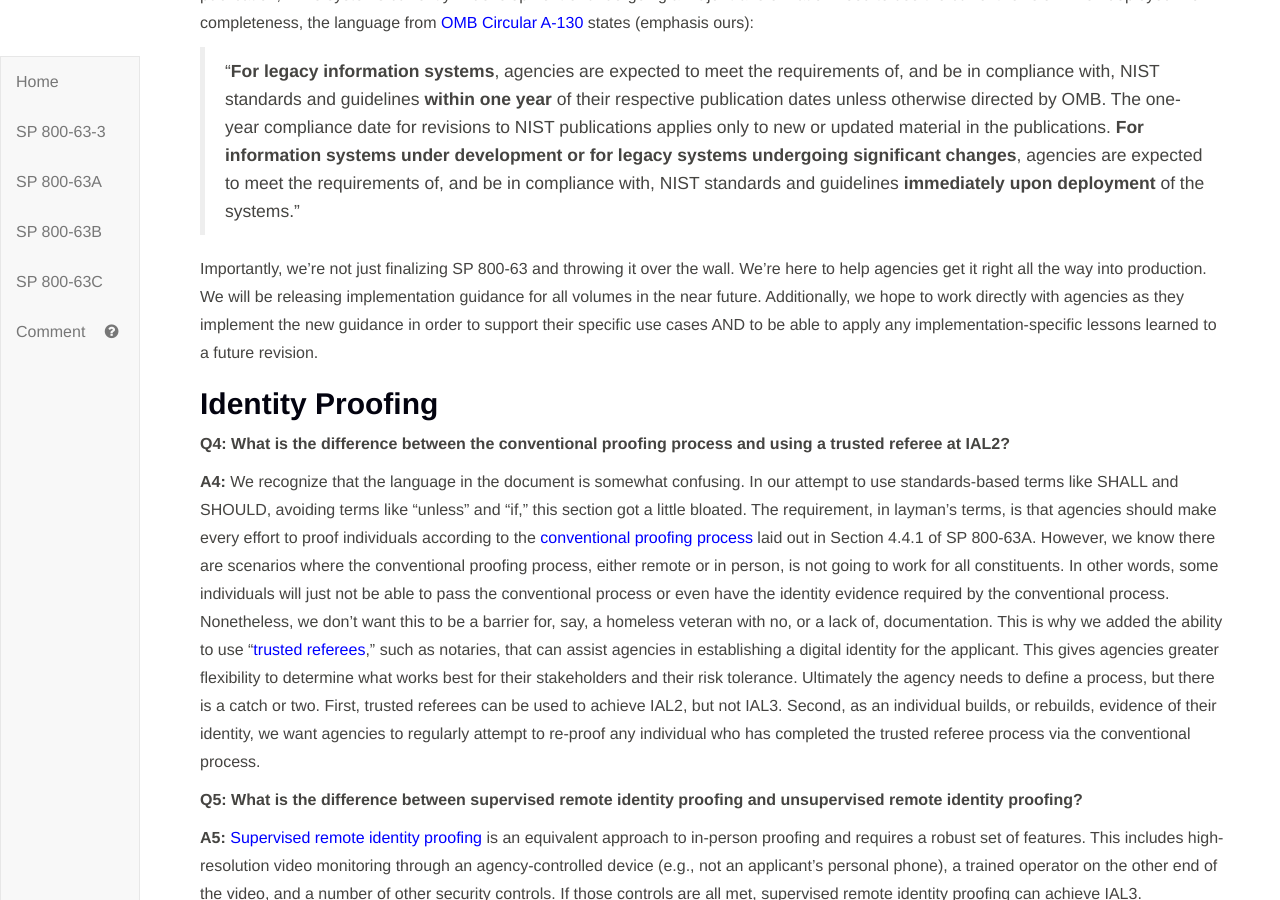
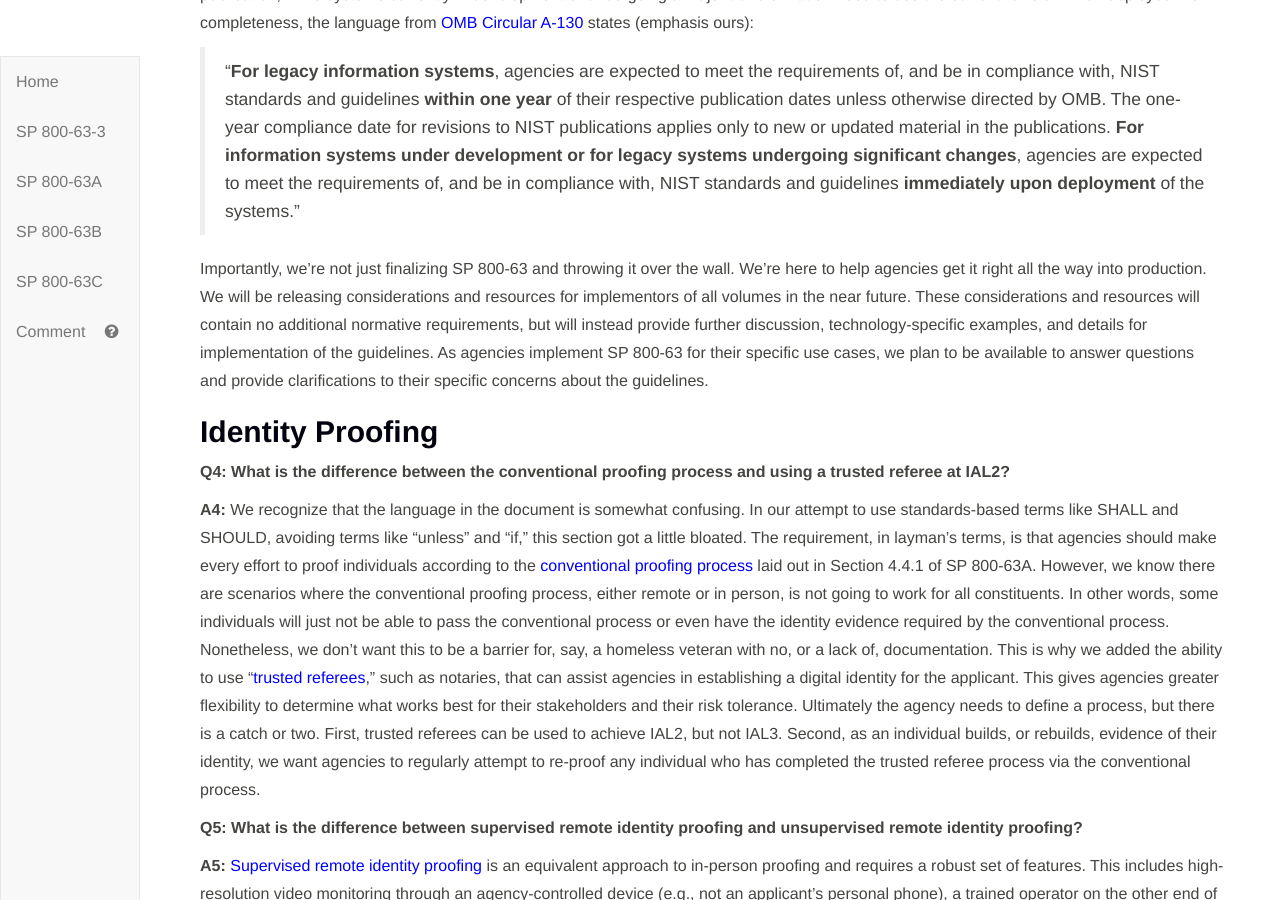
Before and after one commit to usnistgov/800-63-FAQ, a Jekyll site: the page built from faq-v1.md, in a window 1280 px wide and 900 px high, scrolled down 1686 px. Built offline with Jekyll 4.4.1, drawn with Linux system fonts in a browser that asks for light colours; our own code applies the rules of GitHub Pages for plain Markdown files.

Commit message:
updated text on forthcoming implementation resources

```diff
--- a/faq-v1.md
+++ b/faq-v1.md
@@ -44,7 +44,7 @@ We did not take this decision lightly, as many federal systems are operating at
 
 > “**For legacy information systems**, agencies are expected to meet the requirements of, and be in compliance with, NIST standards and guidelines **within one year** of their respective publication dates unless otherwise directed by OMB. The one-year compliance date for revisions to NIST publications applies only to new or updated material in the publications. **For information systems under development or for legacy systems undergoing significant changes**, agencies are expected to meet the requirements of, and be in compliance with, NIST standards and guidelines **immediately upon deployment** of the systems.”
 
-Importantly, we’re not just finalizing SP 800-63 and throwing it over the wall. We’re here to help agencies get it right all the way into production. We will be releasing implementation guidance for all volumes in the near future. Additionally, we hope to work directly with agencies as they implement the new guidance in order to support their specific use cases AND to be able to apply any implementation-specific lessons learned to a future revision.
+Importantly, we’re not just finalizing SP 800-63 and throwing it over the wall. We’re here to help agencies get it right all the way into production. We will be releasing considerations and resources for implementors of all volumes in the near future. These considerations and resources will contain no additional normative requirements, but will instead provide further discussion, technology-specific examples, and details for implementation of the guidelines. As agencies implement SP 800-63 for their specific use cases, we plan to be available to answer questions and provide clarifications to their specific concerns about the guidelines.
 
 ## Identity Proofing
 
```
